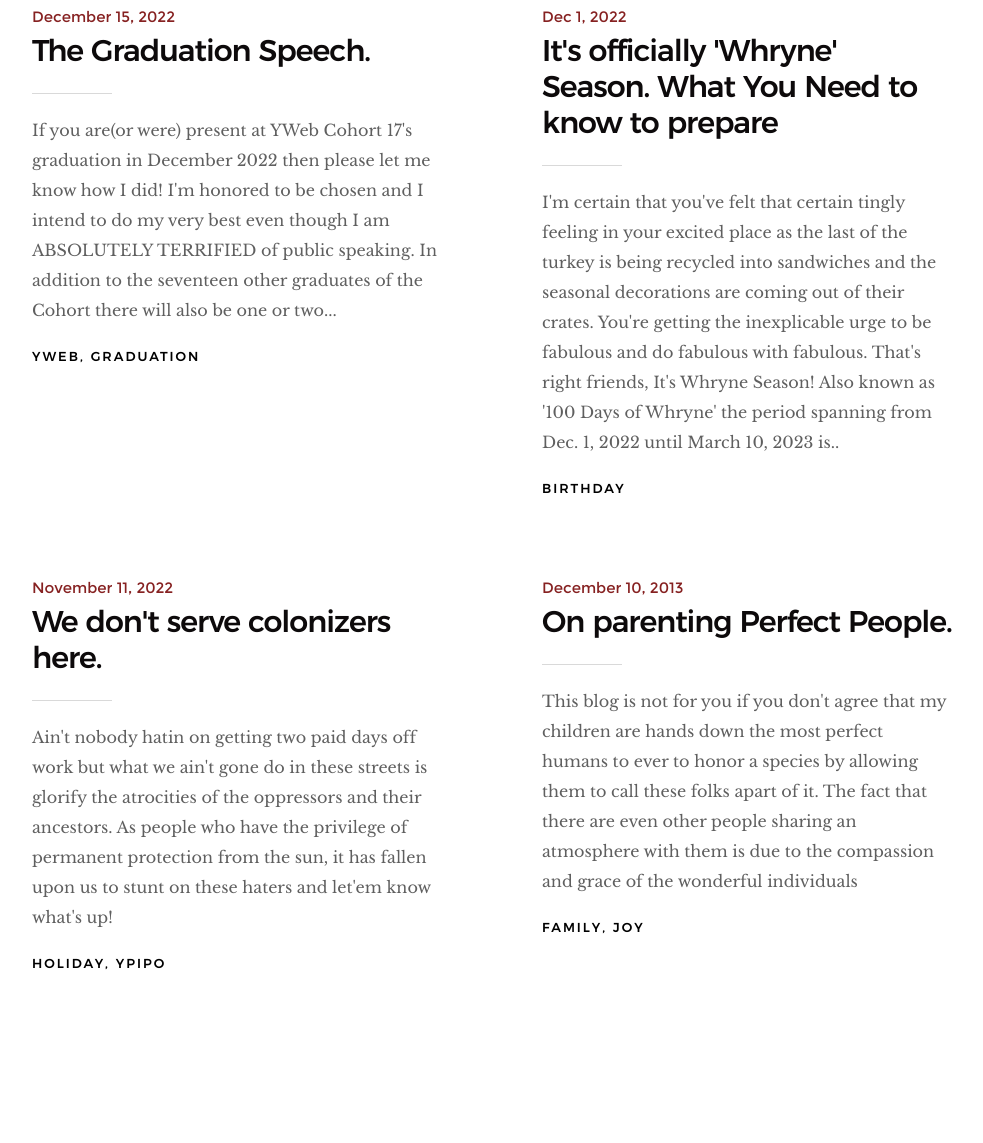
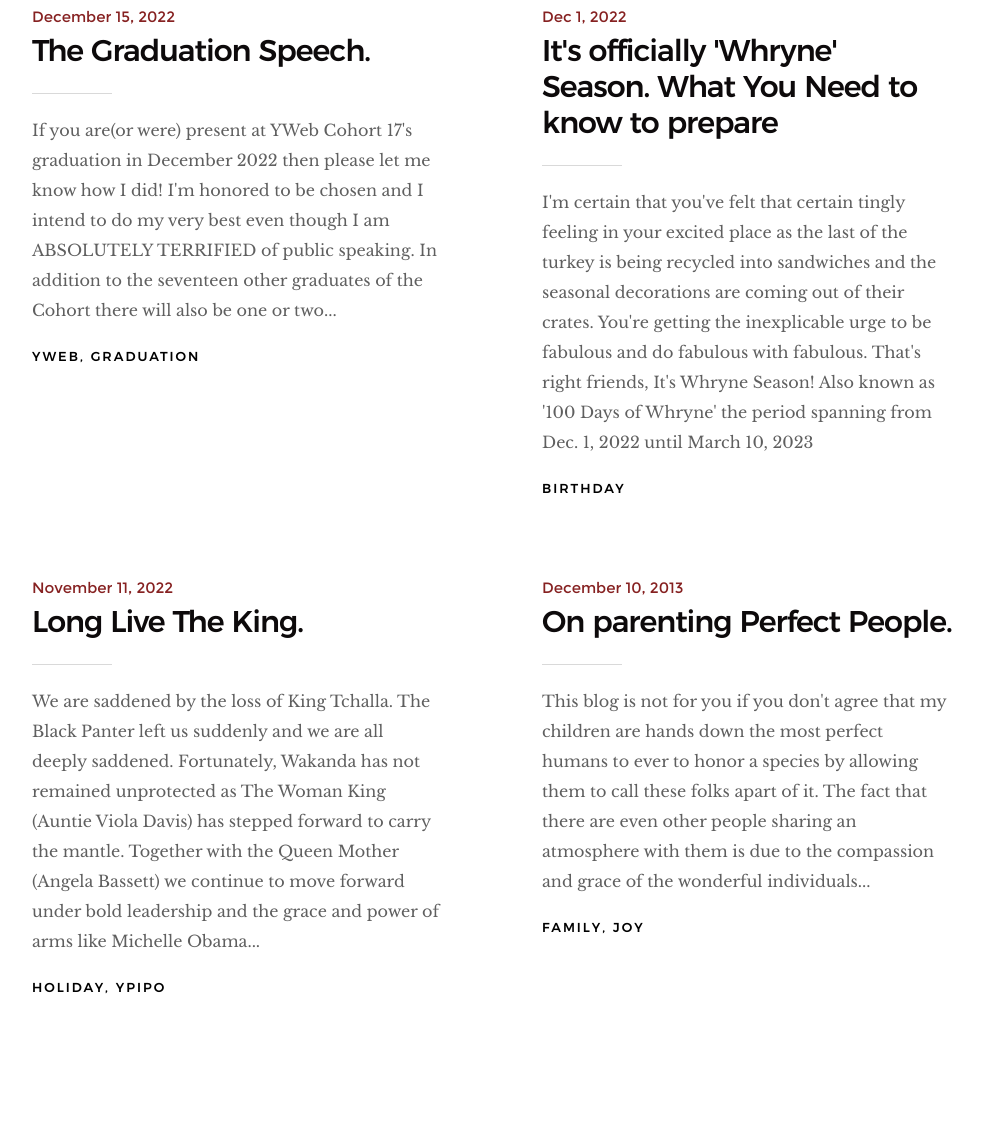
Before and after one commit to Whryne/current-portfolio, a plain HTML site: page index.html in a window 1280 px wide. Shown: the part 6254-7397 px from the top of the page, without its empty margins (148-1131 px from the left). Drawn offline with Linux system fonts and the light colour scheme.

Commit message:
Update index.html

```diff
--- a/index.html
+++ b/index.html
@@ -767,7 +767,7 @@
                         </div>
 
                         <h2 class="h01"><a href="blog-single.html">It's officially 'Whryne' Season.  What You Need to know to prepare</a></h2>
-                        <p>I'm certain that you've felt that certain tingly feeling in your excited place as the last of the turkey is being recycled into sandwiches and the seasonal decorations are coming out of their crates.  You're getting the inexplicable urge to be fabulous and do fabulous with fabulous.  That's right friends, It's Whryne Season!  Also known as '100 Days of Whryne' the period spanning from Dec. 1, 2022 until March 10, 2023 is..
+                        <p>I'm certain that you've felt that certain tingly feeling in your excited place as the last of the turkey is being recycled into sandwiches and the seasonal decorations are coming out of their crates.  You're getting the inexplicable urge to be fabulous and do fabulous with fabulous.  That's right friends, It's Whryne Season!  Also known as '100 Days of Whryne' the period spanning from Dec. 1, 2022 until March 10, 2023 <is class=""></is>
                         </p>
 
                         <div class="blog-cat">
@@ -782,9 +782,9 @@
                             <a href="blog-single.html">November 11, 2022</a>
                         </div>
 
-                        <h2 class="h01"><a href="blog-single.html">We don't serve colonizers here.</a></h2>
+                        <h2 class="h01"><a href="blog-single.html">Long Live The King.</a></h2>
                         <p>
-                        Ain't nobody hatin on getting two paid days off work but what we ain't gone do in these streets is glorify the atrocities of the oppressors and their ancestors.  As people who have the privilege of permanent protection from the sun, it has fallen upon us to stunt on these haters and let'em know what's up!
+                        We are saddened by the loss of King Tchalla.  The Black Panter left us suddenly and we are all deeply saddened.  Fortunately, Wakanda has not remained unprotected as The Woman King (Auntie Viola Davis) has stepped forward to carry the mantle.  Together with the Queen Mother (Angela Bassett) we continue to move forward under bold leadership and the grace and power of arms like Michelle Obama...
                         </p>
 
                         <div class="blog-cat">
@@ -797,9 +797,9 @@
                             <a href="blog-single.html">December 10, 2013
                             </a>
                         </div>
-                        <h2 class="h01"><a href="/blog-single.html">On parenting Perfect People.</a></h2>
+                        <h2 class="h01"><a href="/Personal-Project/blog-single.html">On parenting Perfect People.</a></h2>
                         <p>
-                        This blog is not for you if you don't agree that my children are hands down the most perfect humans to ever to honor a species by allowing them to call these folks apart of it.  The fact that there are even other people sharing an atmosphere with them is due to the compassion and grace of the wonderful individuals
+                        This blog is not for you if you don't agree that my children are hands down the most perfect humans to ever to honor a species by allowing them to call these folks apart of it.  The fact that there are even other people sharing an atmosphere with them is due to the compassion and grace of the wonderful individuals...
 
                         <div class="blog-cat">
                             <a href="blog.html">Family</a><a href="blog.html">Joy</a>
```
